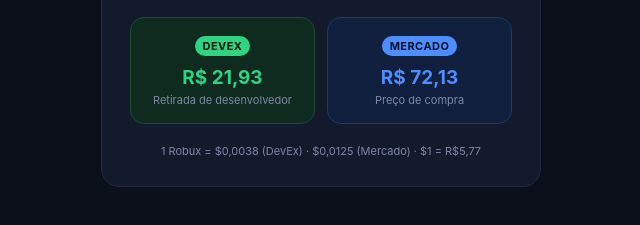
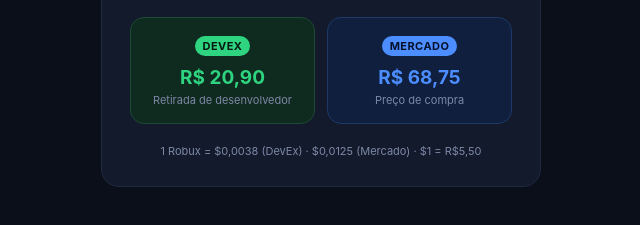
Before and after one commit to matheusasturofc-del/rbxconverter, a plain HTML site: page index.html in a window 1280 px wide. Shown: the part 457-682 px from the top of the page, 319-959 px from the left. Drawn offline with Linux system fonts and the light colour scheme.

Commit message:
Atualiza cotação USD/BRL para 5.50 - 2026-11-28

```diff
--- a/index.html
+++ b/index.html
@@ -189,13 +189,13 @@
     </div>
   </div>
 
-  <div class="footer">1 Robux = $0,0038 (DevEx) · $0,0125 (Mercado) · $1 = R$5,77</div>
+  <div class="footer">1 Robux = $0,0038 (DevEx) · $0,0125 (Mercado) · $1 = R$5,50</div>
 </div>
 
 <script>
   const RATE_DEVEX = 0.0038;
   const RATE_MERCADO = 0.0125;
-  const USD_BRL = 5.77;
+  const USD_BRL = 5.50;
 
   let mode = 'r2m';
 
```
